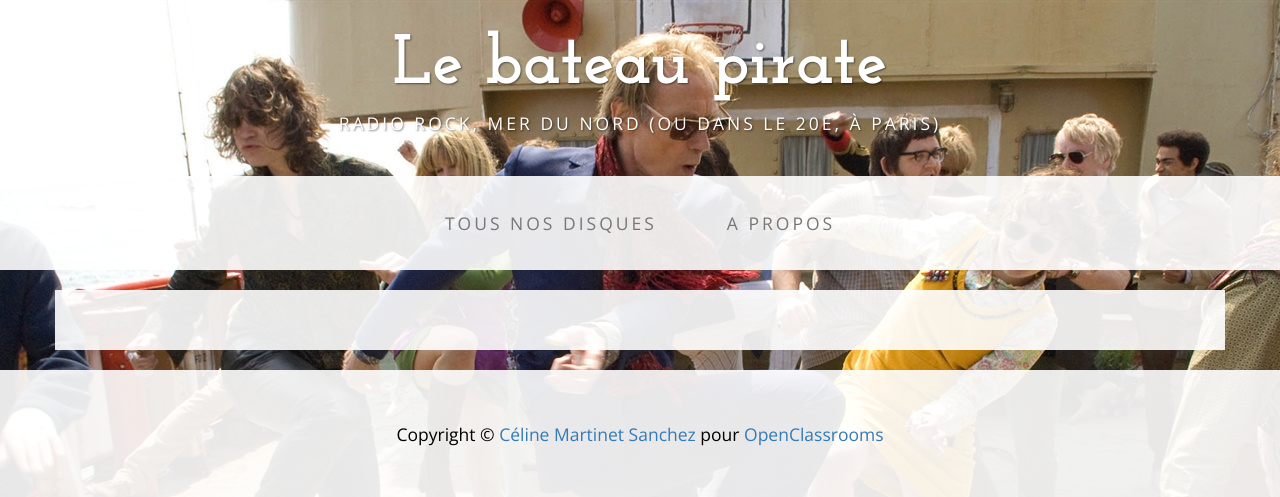
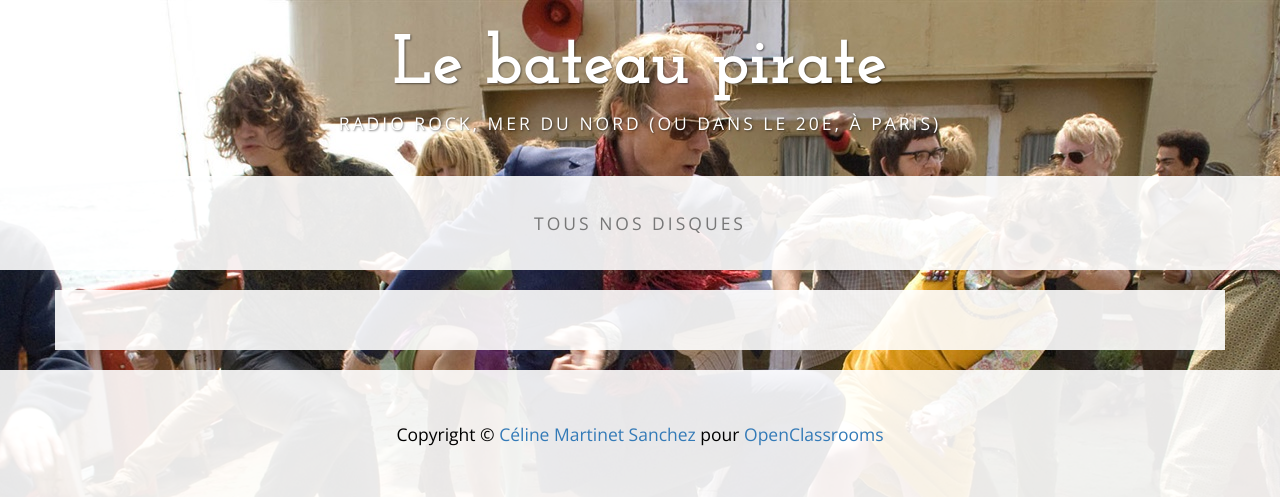
Before and after one commit to oc-courses/decouvrez_django, a Django app: page / in a window 1280 px wide. Shown: the top 497 px of the page. Run offline with Django 3.2, Linux system fonts and the light colour scheme; data that the repository does not hold is empty; some libraries are stand-ins or nearby versions.

Commit message:
Update index.html

```diff
--- a/disquaire_project/store/templates/store/index.html
+++ b/disquaire_project/store/templates/store/index.html
@@ -45,9 +45,6 @@
                     <li>
                         <a href="/">Tous nos disques</a>
                     </li>
-                    <li>
-                        <a href="#">A propos</a>
-                    </li>
                 </ul>
             </div>
             <!-- /.navbar-collapse -->
```
